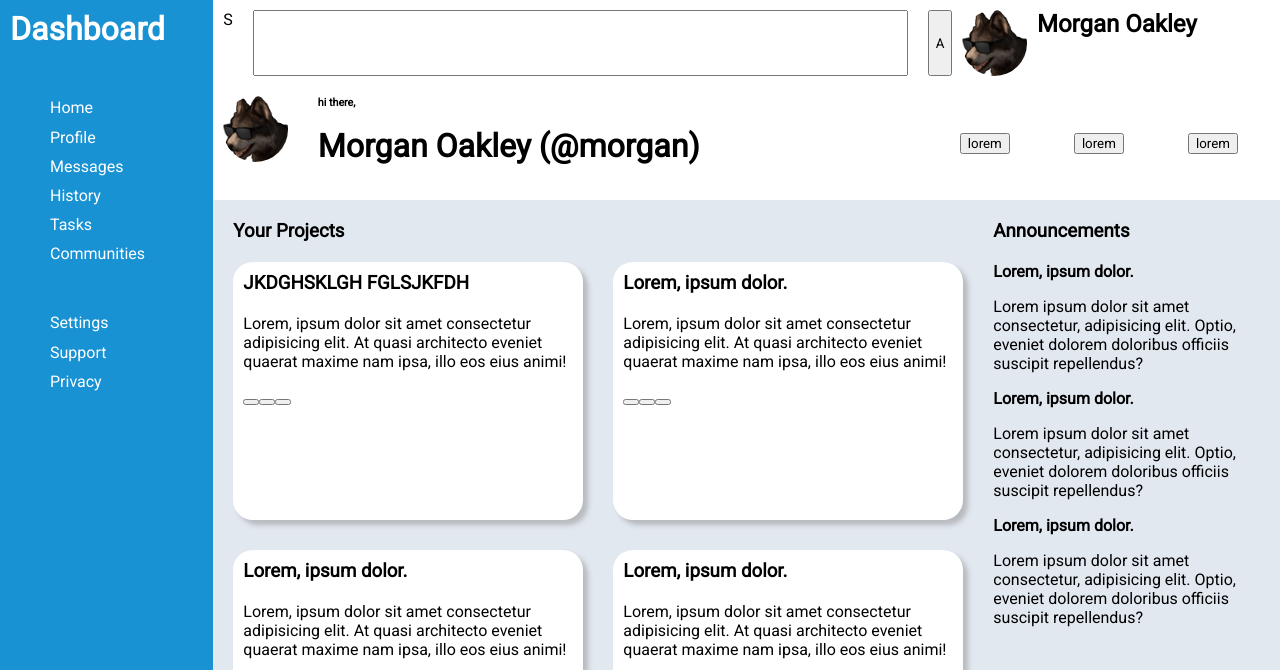
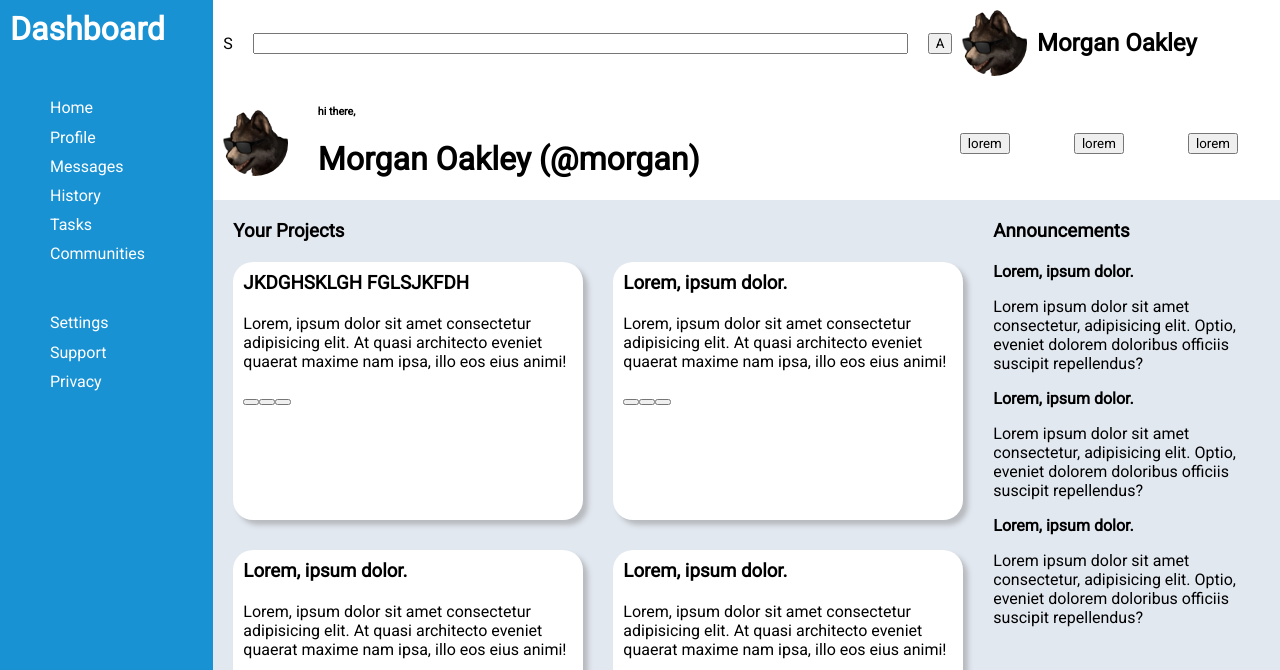
Before and after one commit to AmbiAngel/admin-dashboard-project, a website built with webpack: page dist/index.html in a window 1280 px wide. Shown: the top 670 px of the page. Built offline with Linux system fonts and the light colour scheme.

Commit message:
center header elements

```diff
--- a/src/style.css
+++ b/src/style.css
@@ -69,6 +69,7 @@ body{
     display: grid;
     grid-template-columns: auto 1fr;
     gap: 20px;
+    align-items: center;
 }
 
 .searchForm > label {
@@ -84,7 +85,8 @@ body{
 .profileBtns{
     display: grid;
     grid-template-columns: auto auto 1fr;
-    gap:10px
+    gap:10px;
+    align-items: center;
 }
 
 .profileBtns-alertBtn{
@@ -100,6 +102,7 @@ body{
         "pfp greet"
         "pfp name"
     ;
+    align-items: center;
 
 }
 
```
Also changed, not shown: dist/bundle.js.
